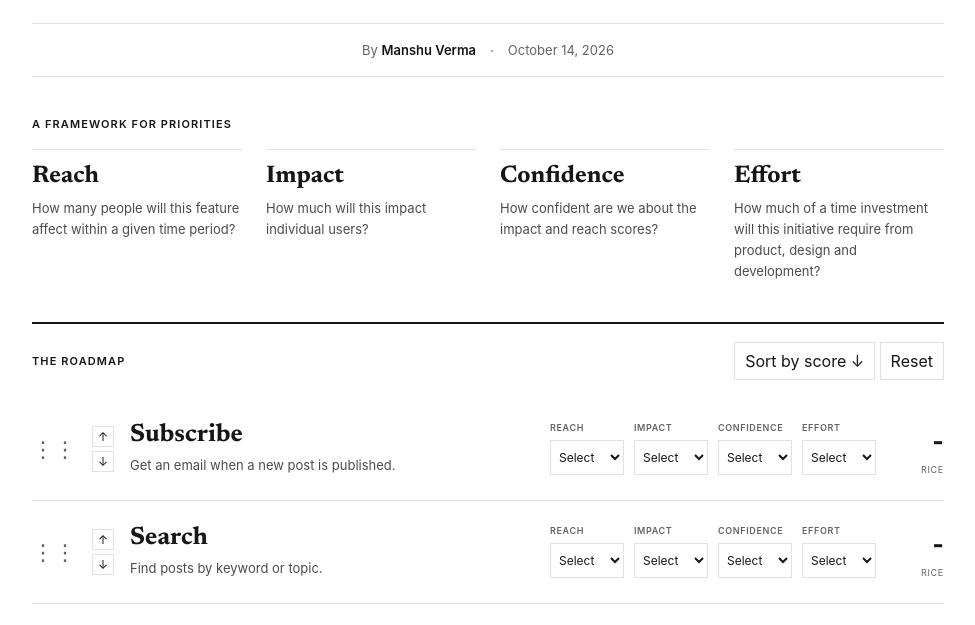
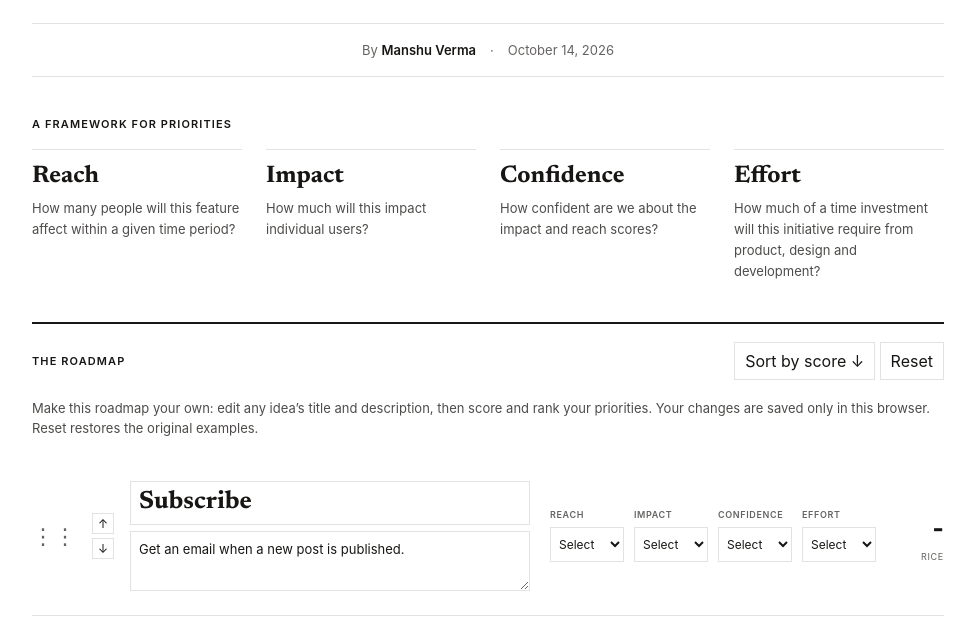
Before and after one commit to manshuv/mans.hu, a plain HTML site: page posts/2026-10-14-blog-roadmap.html in a window 1280 px wide. Shown: the part 326-951 px from the top of the page, without its empty margins (152-1127 px from the left). Drawn offline with Linux system fonts and the light colour scheme.

Commit message:
Let readers customize roadmap ideas and descriptions (#6)

```diff
--- a/posts/2026-10-14-blog-roadmap.html
+++ b/posts/2026-10-14-blog-roadmap.html
@@ -27,6 +27,12 @@ button:focus-visible, select:focus-visible { outline:2px solid var(--ink); outli
 .left { display:flex; align-items:center; gap:16px; flex:1 1 270px; }
 .title { font-family:var(--serif); font-size:25px; font-weight:700; line-height:1.1; }
 .line { font-size:13px; line-height:1.6; color:var(--ink-2); margin-top:6px; max-width:38ch; }
+.idea-copy { flex:1; min-width:0; }
+.idea-edit { display:block; box-sizing:border-box; width:100%; color:var(--ink); background:transparent; border:1px solid var(--rule); border-radius:0; padding:7px 8px; }
+.idea-edit:focus { outline:2px solid var(--ink); outline-offset:2px; }
+.title.idea-edit { font-family:var(--serif); }
+.line.idea-edit { font-family:var(--sans); resize:vertical; min-height:60px; max-width:none; }
+.edit-note { font-size:13px; line-height:1.6; color:var(--ink-2); margin:0 0 18px; }
 .handle { cursor:grab; color:var(--ink-3); font-size:22px; user-select:none; }
 .move-controls { display:flex; flex-direction:column; gap:4px; }
 .move-controls button { padding:2px 5px; font-size:12px; }
@@ -73,6 +79,7 @@ button:focus-visible, select:focus-visible { outline:2px solid var(--ink); outli
     </div>
 
     <div class="toolbar"><h2 class="section-title">The roadmap</h2><div><button id="sort-score" type="button">Sort by score ↓</button> <button id="reset-scores" type="button">Reset</button></div></div>
+    <p class="edit-note">Make this roadmap your own: edit any idea’s title and description, then score and rank your priorities. Your changes are saved only in this browser. Reset restores the original examples.</p>
     <div class="steps">
         <div class="step">
             <div><div class="title">Subscribe</div><div class="line">Get an email when a new post is published.</div></div>
@@ -96,7 +103,7 @@ button:focus-visible, select:focus-visible { outline:2px solid var(--ink); outli
             <div><div class="title">Reading preferences</div><div class="line">Choose a comfortable text size and light or dark theme.</div></div>
         </div>
     </div>
-    <div class="rice-note">Drag the handles or use the arrow buttons to reorder. Scores and order are saved in this browser. Dropdown scoring on this page: Reach, Impact and Effort use High = 3, Medium = 2, Low = 1. Confidence uses High = 1, Medium = 0.8, Low = 0.5. Score = Reach x Impact x Confidence / Effort.</div>
+    <div class="rice-note">Drag the handles or use the arrow buttons to reorder. Titles, descriptions, scores and order are saved in this browser. Dropdown scoring on this page: Reach, Impact and Effort use High = 3, Medium = 2, Low = 1. Confidence uses High = 1, Medium = 0.8, Low = 0.5. Score = Reach x Impact x Confidence / Effort.</div>
 
 <div class="article__foot"><a href="../index.html">← Back to the latest</a></div>
 </main>
@@ -116,6 +123,22 @@ button:focus-visible, select:focus-visible { outline:2px solid var(--ink); outli
 
     document.querySelectorAll('.step').forEach(function (step) {
         var name = step.querySelector('.title').textContent;
+        step.dataset.id = name;
+        var copy = step.firstElementChild;
+        copy.className = 'idea-copy';
+        var originalDescription = copy.querySelector('.line').textContent;
+        var titleInput = document.createElement('input');
+        titleInput.type = 'text'; titleInput.className = 'title idea-edit';
+        titleInput.setAttribute('aria-label', name + ' title');
+        titleInput.value = saved[name] && typeof saved[name].title === 'string' ? saved[name].title : name;
+        var descriptionInput = document.createElement('textarea');
+        descriptionInput.className = 'line idea-edit'; descriptionInput.rows = 2;
+        descriptionInput.setAttribute('aria-label', name + ' description');
+        descriptionInput.value = saved[name] && typeof saved[name].description === 'string' ? saved[name].description : originalDescription;
+        copy.replaceChildren(titleInput, descriptionInput);
+        step.restoreCopy = function () { titleInput.value = name; descriptionInput.value = originalDescription; };
+        titleInput.addEventListener('input', update);
+        descriptionInput.addEventListener('input', update);
         var rice = document.createElement('div');
         rice.className = 'rice';
         var selects = {};
@@ -180,6 +203,9 @@ button:focus-visible, select:focus-visible { outline:2px solid var(--ink); outli
         });
 
         function update() {
+            var displayName = titleInput.value.trim() || 'untitled idea';
+            moves.children[0].setAttribute('aria-label', 'Move ' + displayName + ' up');
+            moves.children[1].setAttribute('aria-label', 'Move ' + displayName + ' down');
             var vals = {}, ready = true;
             FIELDS.forEach(function (f) {
                 vals[f[0]] = selects[f[0]].value;
@@ -189,6 +215,8 @@ button:focus-visible, select:focus-visible { outline:2px solid var(--ink); outli
                 ? (VAL.R[vals.R] * VAL.I[vals.I] * VAL.C[vals.C] / VAL.E[vals.E]).toFixed(1)
                 : '-';
             step.dataset.score = ready ? VAL.R[vals.R] * VAL.I[vals.I] * VAL.C[vals.C] / VAL.E[vals.E] : '-1';
+            vals.title = titleInput.value;
+            vals.description = descriptionInput.value;
             saved[name] = vals;
             try { localStorage.setItem(KEY, JSON.stringify(saved)); } catch (e) {}
         }
@@ -200,7 +228,7 @@ button:focus-visible, select:focus-visible { outline:2px solid var(--ink); outli
 
     function saveOrder() {
         var names = Array.prototype.map.call(list.querySelectorAll('.step'), function (s) {
-            return s.querySelector('.title').textContent;
+            return s.dataset.id;
         });
         try { localStorage.setItem(ORDER_KEY, JSON.stringify(names)); } catch (e) {}
     }
@@ -209,7 +237,7 @@ button:focus-visible, select:focus-visible { outline:2px solid var(--ink); outli
         var order = JSON.parse(localStorage.getItem(ORDER_KEY)) || [];
         order.forEach(function (n) {
             Array.prototype.forEach.call(list.querySelectorAll('.step'), function (s) {
-                if (s.querySelector('.title').textContent === n) list.appendChild(s);
+                if (s.dataset.id === n) list.appendChild(s);
             });
         });
     } catch (e) {}
@@ -233,8 +261,9 @@ button:focus-visible, select:focus-visible { outline:2px solid var(--ink); outli
     });
     var originalOrder = ['Subscribe', 'Search', 'Topics & tags', 'Related posts', 'RSS feed', 'Post archive', 'Reading preferences'];
     document.getElementById('reset-scores').addEventListener('click', function () {
+        list.querySelectorAll('.step').forEach(function (step) { step.restoreCopy(); });
         list.querySelectorAll('select').forEach(function (select) { select.value = ''; select.dispatchEvent(new Event('change')); });
-        originalOrder.forEach(function (name) { Array.from(list.children).forEach(function (step) { if (step.querySelector('.title').textContent === name) list.appendChild(step); }); });
+        originalOrder.forEach(function (name) { Array.from(list.children).forEach(function (step) { if (step.dataset.id === name) list.appendChild(step); }); });
         saveOrder();
     });
 </script>
```
